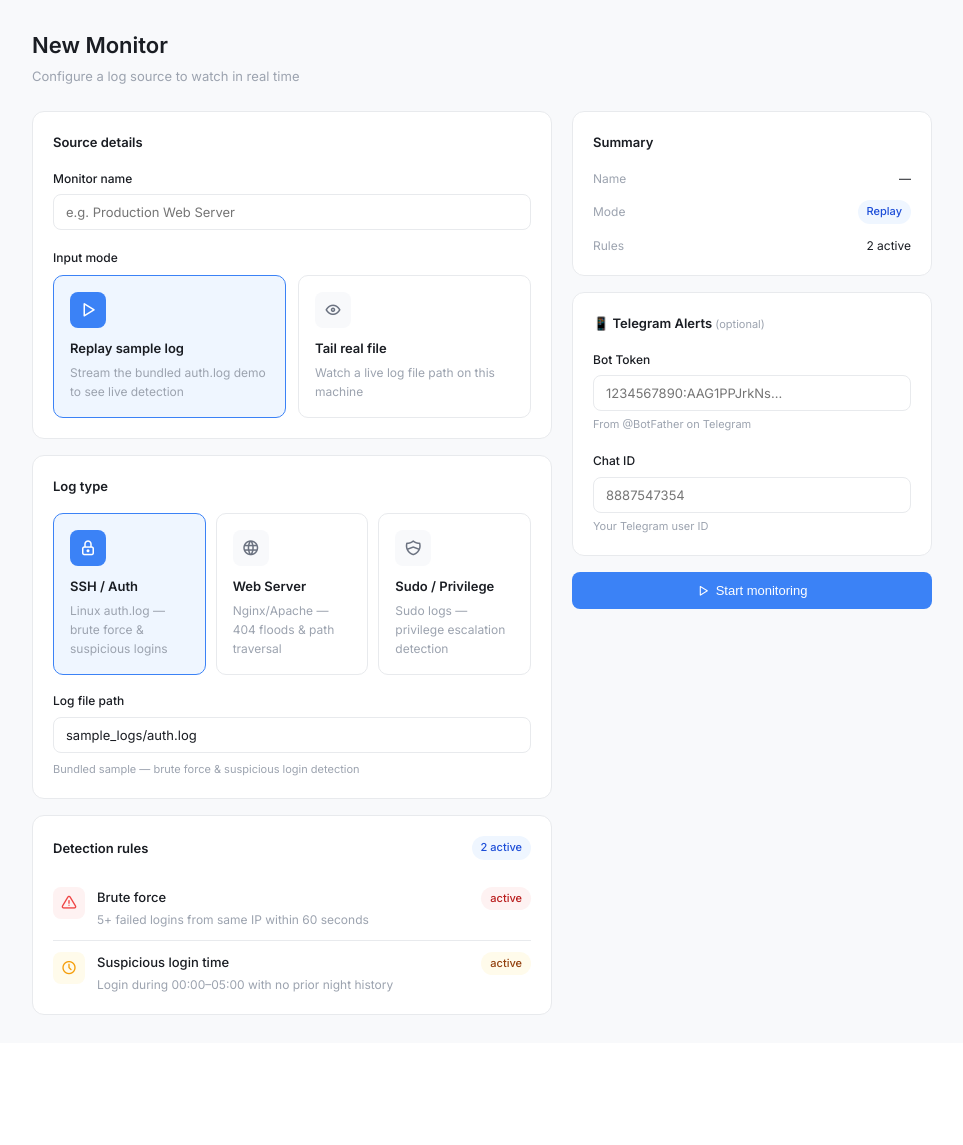
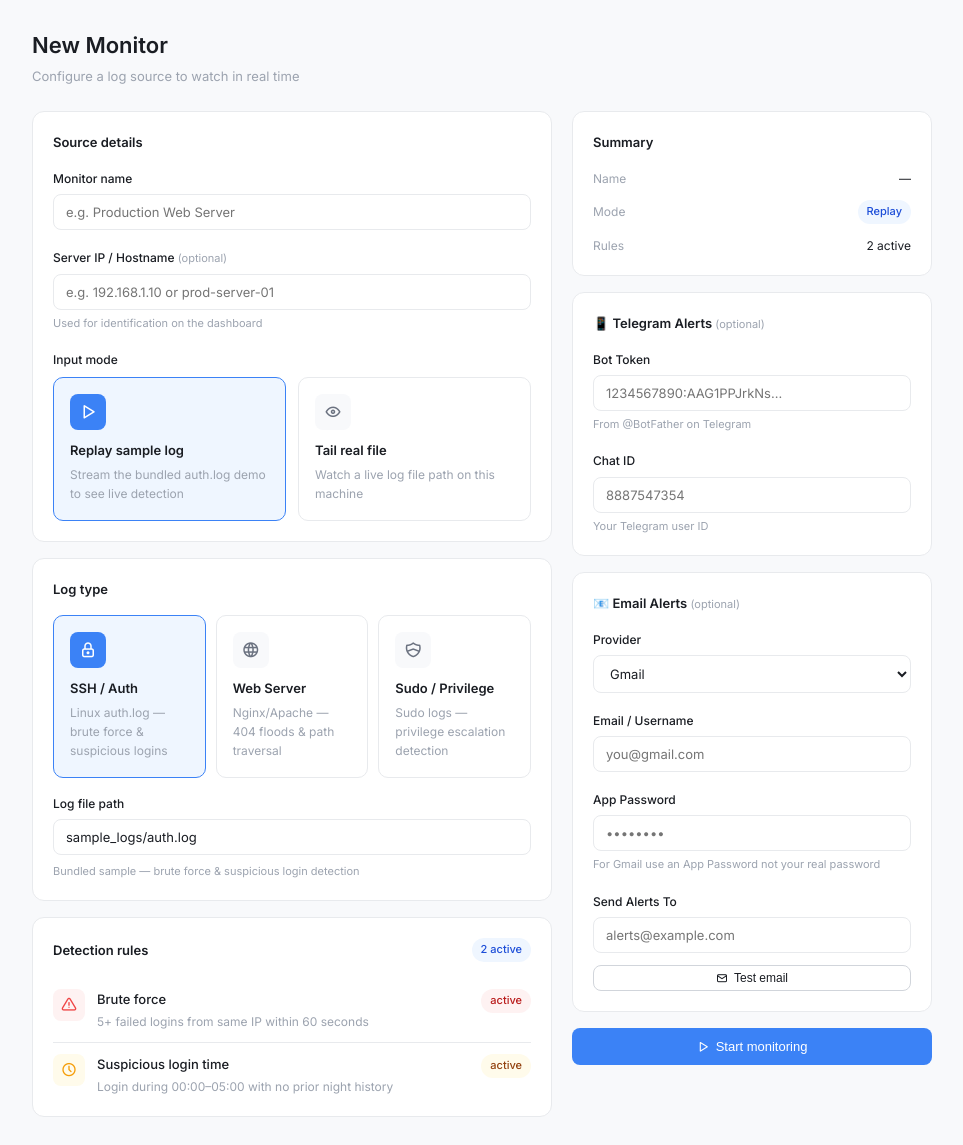
Before and after one commit to IbrahimAbdulqadir/Sentinellog, a Flask app: page /monitor/new in a window 1280 px wide. Shown: the part 54-1199 px from the top of the page, without its empty margins (32-995 px from the left). Before the commit the page ends 1069 px from the top, so only its background shows below. Run offline with Flask 3, Linux system fonts and the light colour scheme.

Commit message:
Week 4 — Multi-server support + server IP tagging

```diff
--- a/app.py
+++ b/app.py
@@ -6,11 +6,11 @@ from datetime import datetime
 from dataclasses import asdict
 from flask import Flask, render_template, request, jsonify, Response, stream_with_context
 from core.detection import LogMonitor
-from core.alerting import TelegramAlerter
 from core.detection_w2 import (
     parse_nginx_line, parse_sudo_line,
     NotFoundFloodDetector, DirectoryTraversalDetector, PrivilegeEscalationDetector
 )
+from core.alerting import AlertDispatcher
 
 app = Flask(__name__)
 app.secret_key = 'sentinellog-2024'
@@ -55,13 +55,11 @@ def api_start_monitor():
     q = queue.Queue()
     all_alerts[session_id] = []
     ready = threading.Event()
-    tg = TelegramAlerter(
-        bot_token=data.get('telegram_token', ''),
-        chat_id=data.get('telegram_chat_id', '')
-    )
     sess = {
         'id': session_id,
         'target_name': data.get('target_name', 'Unnamed'),
+        'server_ip': data.get('server_ip', ''),
+        'server_count': len(monitor_sessions) + 1,
         'log_type': data.get('log_type', 'auth'),
         'filepath': data.get('filepath', 'sample_logs/auth.log'),
         'delay': float(data.get('delay', 0.15)),
@@ -69,7 +67,11 @@ def api_start_monitor():
         'running': False,
         'queue': q,
         'ready': ready,
-        'telegram': tg,
+        'telegram_token': data.get('telegram_token', ''),
+        'telegram_chat_id': data.get('telegram_chat_id', ''),
+        'email_username': data.get('email_username', ''),
+        'email_password': data.get('email_password', ''),
+        'email_to': data.get('email_to', ''),
         'stats': {'lines_processed': 0, 'auth_failures': 0, 'auth_successes': 0, 'alerts_fired': 0}
     }
     monitor_sessions[session_id] = sess
@@ -80,10 +82,13 @@ def api_start_monitor():
             return
         time.sleep(0.3)
         sess['running'] = True
-        sess['telegram'].send_startup(sess['target_name'])
         log_type = sess['log_type']
         filepath = sess['filepath']
         delay = sess['delay']
+
+        dispatcher = AlertDispatcher()
+        dispatcher.add_telegram(sess.get('telegram_token', ''), sess.get('telegram_chat_id', ''))
+        dispatcher.add_gmail(sess.get('email_username', ''), sess.get('email_password', ''), sess.get('email_to', ''))
 
         def put(ev, d):
             q.put({'event': ev, 'data': d})
@@ -92,7 +97,10 @@ def api_start_monitor():
             sess['stats']['alerts_fired'] += 1
             all_alerts[session_id].append(alert)
             put('alert', asdict(alert))
-            sess['telegram'].send(alert)
+            try:
+                dispatcher.dispatch(alert)
+            except Exception:
+                pass
 
         try:
             if log_type == 'auth':
@@ -215,6 +223,7 @@ def api_sessions():
     return jsonify([{
         'id': s['id'],
         'target_name': s['target_name'],
+        'server_ip': s.get('server_ip', ''),
         'started_at': s['started_at'],
         'stats': s['stats'],
         'alert_count': len(all_alerts.get(s['id'], []))
@@ -229,56 +238,29 @@ def api_all_alerts():
     flat.sort(key=lambda a: a['timestamp'], reverse=True)
     return jsonify(flat)
 
-if __name__ == '__main__':
-    print("\n  SentinelLog\n  http://127.0.0.1:5050\n")
-    app.run(debug=False, host='0.0.0.0', port=5050, threaded=True)
-
-
 @app.route('/api/telegram/test', methods=['POST'])
 def api_telegram_test():
     from core.alerting import TelegramAlerter
     data = request.json
-    tg = TelegramAlerter(data.get('token',''), data.get('chat_id',''))
+    tg = TelegramAlerter(data.get('token', ''), data.get('chat_id', ''))
     ok = tg.test()
-    return jsonify({'ok': ok, 'error': None if ok else 'Failed to send'})
-
+    return jsonify({'ok': ok, 'error': None if ok else 'Failed'})
 
 @app.route('/api/email/test', methods=['POST'])
 def api_email_test():
     from core.alerting import EmailAlerter
     data = request.json
     if data.get('provider') == 'gmail':
-        emailer = EmailAlerter.gmail(data.get('username',''), data.get('password',''), data.get('to',''))
+        emailer = EmailAlerter.gmail(data.get('username', ''), data.get('password', ''), data.get('to', ''))
     else:
         emailer = EmailAlerter(
-            data.get('smtp_host',''), int(data.get('smtp_port', 587)),
-            data.get('username',''), data.get('password',''),
-            data.get('username',''), data.get('to','')
+            data.get('smtp_host', ''), int(data.get('smtp_port', 587)),
+            data.get('username', ''), data.get('password', ''),
+            data.get('username', ''), data.get('to', '')
         )
     ok = emailer.test()
     return jsonify({'ok': ok, 'error': None if ok else 'Check credentials'})
 
-
-@app.route('/api/telegram/test', methods=['POST'])
-def api_telegram_test():
-    from core.alerting import TelegramAlerter
-    data = request.json
-    tg = TelegramAlerter(data.get('token',''), data.get('chat_id',''))
-    ok = tg.test()
-    return jsonify({'ok': ok, 'error': None if ok else 'Failed to send'})
-
-
-@app.route('/api/email/test', methods=['POST'])
-def api_email_test():
-    from core.alerting import EmailAlerter
-    data = request.json
-    if data.get('provider') == 'gmail':
-        emailer = EmailAlerter.gmail(data.get('username',''), data.get('password',''), data.get('to',''))
-    else:
-        emailer = EmailAlerter(
-            data.get('smtp_host',''), int(data.get('smtp_port', 587)),
-            data.get('username',''), data.get('password',''),
-            data.get('username',''), data.get('to','')
-        )
-    ok = emailer.test()
-    return jsonify({'ok': ok, 'error': None if ok else 'Check credentials'})
+if __name__ == '__main__':
+    print("\n  SentinelLog\n  http://127.0.0.1:5050\n")
+    app.run(debug=False, host='0.0.0.0', port=5050, threaded=True)
--- a/templates/new_monitor.html
+++ b/templates/new_monitor.html
@@ -16,6 +16,11 @@
       <div class="form-group">
         <label class="form-label">Monitor name</label>
         <input type="text" class="input" id="targetName" placeholder="e.g. Production Web Server">
+      </div>
+      <div class="form-group">
+        <label class="form-label">Server IP / Hostname <span style="font-size:11px;color:var(--text-muted);font-weight:400">(optional)</span></label>
+        <input type="text" class="input" id="serverIp" placeholder="e.g. 192.168.1.10 or prod-server-01">
+        <div class="form-hint">Used for identification on the dashboard</div>
       </div>
 
       <div class="form-group" style="margin-bottom:0">
@@ -112,6 +117,46 @@
       </div>
     </div>
 
+    <div class="card mb-16">
+      <div class="card-head">
+        <span class="card-title">📧 Email Alerts <span style="font-size:11px;color:var(--text-muted);font-weight:400">(optional)</span></span>
+      </div>
+      <div class="form-group">
+        <label class="form-label">Provider</label>
+        <select class="select" id="emailProvider" onchange="toggleEmailProvider()">
+          <option value="gmail">Gmail</option>
+          <option value="smtp">Custom SMTP</option>
+        </select>
+      </div>
+      <div id="smtpFields" style="display:none">
+        <div class="form-group">
+          <label class="form-label">SMTP Host</label>
+          <input type="text" class="input" id="smtpHost" placeholder="smtp.example.com">
+        </div>
+        <div class="form-group">
+          <label class="form-label">SMTP Port</label>
+          <input type="text" class="input" id="smtpPort" placeholder="587">
+        </div>
+      </div>
+      <div class="form-group">
+        <label class="form-label">Email / Username</label>
+        <input type="text" class="input" id="emailUsername" placeholder="you@gmail.com">
+      </div>
+      <div class="form-group">
+        <label class="form-label">App Password</label>
+        <input type="password" class="input" id="emailPassword" placeholder="••••••••">
+        <div class="form-hint">For Gmail use an App Password not your real password</div>
+      </div>
+      <div class="form-group" style="margin-bottom:12px">
+        <label class="form-label">Send Alerts To</label>
+        <input type="text" class="input" id="emailTo" placeholder="alerts@example.com">
+      </div>
+      <button class="btn btn-ghost btn-sm" style="width:100%;justify-content:center" onclick="testEmail()">
+        <i class="ti ti-mail" aria-hidden="true"></i> Test email
+      </button>
+      <div id="emailStatus" style="display:none;margin-top:10px;font-size:12px;padding:8px 12px;border-radius:8px"></div>
+    </div>
+
     <button class="btn btn-primary" style="width:100%;justify-content:center;padding:11px" onclick="startMonitor()">
         <i class="ti ti-player-play" aria-hidden="true"></i>
         Start monitoring
@@ -166,17 +211,50 @@ document.getElementById('targetName').addEventListener('input', e => {
   document.getElementById('summaryName').textContent = e.target.value || '—';
 });
 
+function toggleEmailProvider() {
+  const p = document.getElementById('emailProvider').value;
+  document.getElementById('smtpFields').style.display = p === 'smtp' ? 'block' : 'none';
+}
+
+async function testEmail() {
+  const statusEl = document.getElementById('emailStatus');
+  const payload = {
+    provider: document.getElementById('emailProvider').value,
+    username: document.getElementById('emailUsername').value,
+    password: document.getElementById('emailPassword').value,
+    to: document.getElementById('emailTo').value,
+    smtp_host: document.getElementById('smtpHost') ? document.getElementById('smtpHost').value : '',
+    smtp_port: document.getElementById('smtpPort') ? document.getElementById('smtpPort').value : '587'
+  };
+  statusEl.style.display = 'block';
+  statusEl.style.background = 'var(--bg)';
+  statusEl.style.color = 'var(--text-muted)';
+  statusEl.textContent = 'Sending test email...';
+  const res = await fetch('/api/email/test', {
+    method: 'POST', headers: {'Content-Type':'application/json'},
+    body: JSON.stringify(payload)
+  });
+  const d = await res.json();
+  statusEl.style.background = d.ok ? 'var(--green-bg)' : 'var(--red-bg)';
+  statusEl.style.color = d.ok ? 'var(--green-text)' : 'var(--red-text)';
+  statusEl.textContent = d.ok ? '✓ Email sent — check your inbox' : '✗ Failed: ' + (d.error || 'Check credentials');
+}
+
 async function startMonitor() {
   const errEl = document.getElementById('launchError');
   errEl.style.display = 'none';
   const payload = {
       target_name: document.getElementById('targetName').value || 'Unnamed Source',
       log_type: currentType,
+      server_ip: document.getElementById('serverIp').value,
       mode: currentMode,
       filepath: document.getElementById('filepath').value,
       delay: 0.15,
       telegram_token: document.getElementById("telegramToken").value,
-      telegram_chat_id: document.getElementById("telegramChatId").value
+      telegram_chat_id: document.getElementById("telegramChatId").value,
+      email_username: document.getElementById('emailUsername') ? document.getElementById('emailUsername').value : '',
+      email_password: document.getElementById('emailPassword') ? document.getElementById('emailPassword').value : '',
+      email_to: document.getElementById('emailTo') ? document.getElementById('emailTo').value : ''
     };
   try {
     const res = await fetch('/api/monitor/start', {
```
